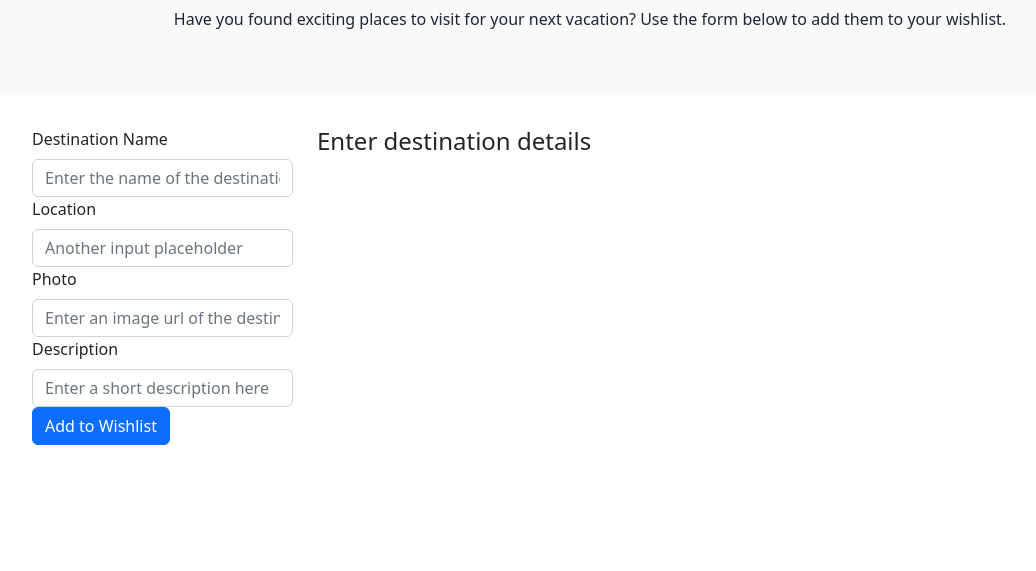
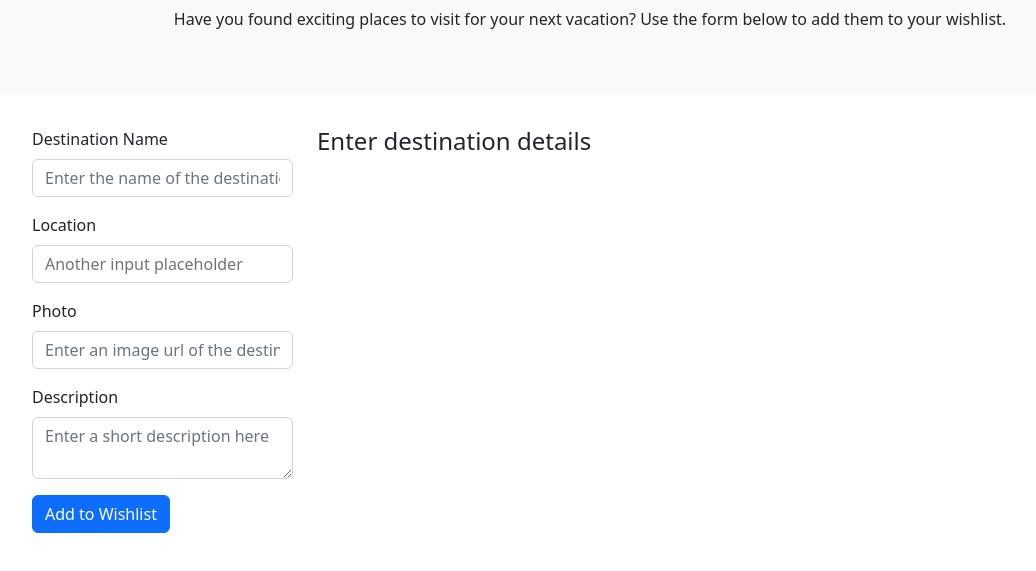
Before and after one commit to ruanek/destinations, a plain HTML site: page index.html in a window 1280 px wide. Shown: the part 141-712 px from the top of the page, without its empty margins (50-1086 px from the left). Drawn offline with nearby package versions, Linux system fonts and the light colour scheme.

Commit message:
swapped input for text area for description, wrapped each lable/input to give them space between each other

```diff
--- a/index.html
+++ b/index.html
@@ -31,6 +31,7 @@
       <div class="row">
         <div class="col-md-3">
           <form class="input_form">
+            <div class="input_fields">
                 <label for="name" class="form-label">Destination Name</label>
                 <input
                   type="text"
@@ -38,6 +39,8 @@
                   id="name"
                   placeholder="Enter the name of the destination"
                 />
+            </div>
+            <div class="input_fields">
                 <label for="location" class="form-label">Location</label>
                 <input
                   type="text"
@@ -45,6 +48,8 @@
                   id="location"
                   placeholder="Another input placeholder"
                 />
+            </div>
+            <div class="input_fields">
                 <label for="photo" class="form-label">Photo</label>
                 <input
                   type="text"
@@ -52,13 +57,16 @@
                   id="photo"
                   placeholder="Enter an image url of the destination"
                 />
+            </div>
+            <div class="input_fields">
               <label for="description" class="form-label">Description</label>
-            <input
+              <textarea
                 type="text"
                 class="form-control"
                 id="description"
                 placeholder="Enter a short description here"
-            />
+              /></textarea>
+            </div>
             <button type="button" class="btn btn-primary">
               Add to Wishlist
             </button>
--- a/style.css
+++ b/style.css
@@ -8,8 +8,6 @@
     justify-content: center;
 }
 
-/* .input_form {
-    display: flex;
-    flex-direction: column;
-    align-items: space-evenly;
-} */
+.input_fields {
+    margin-bottom: 1rem;
+}
```
Lines whose indentation alone changed are shown as unchanged.
